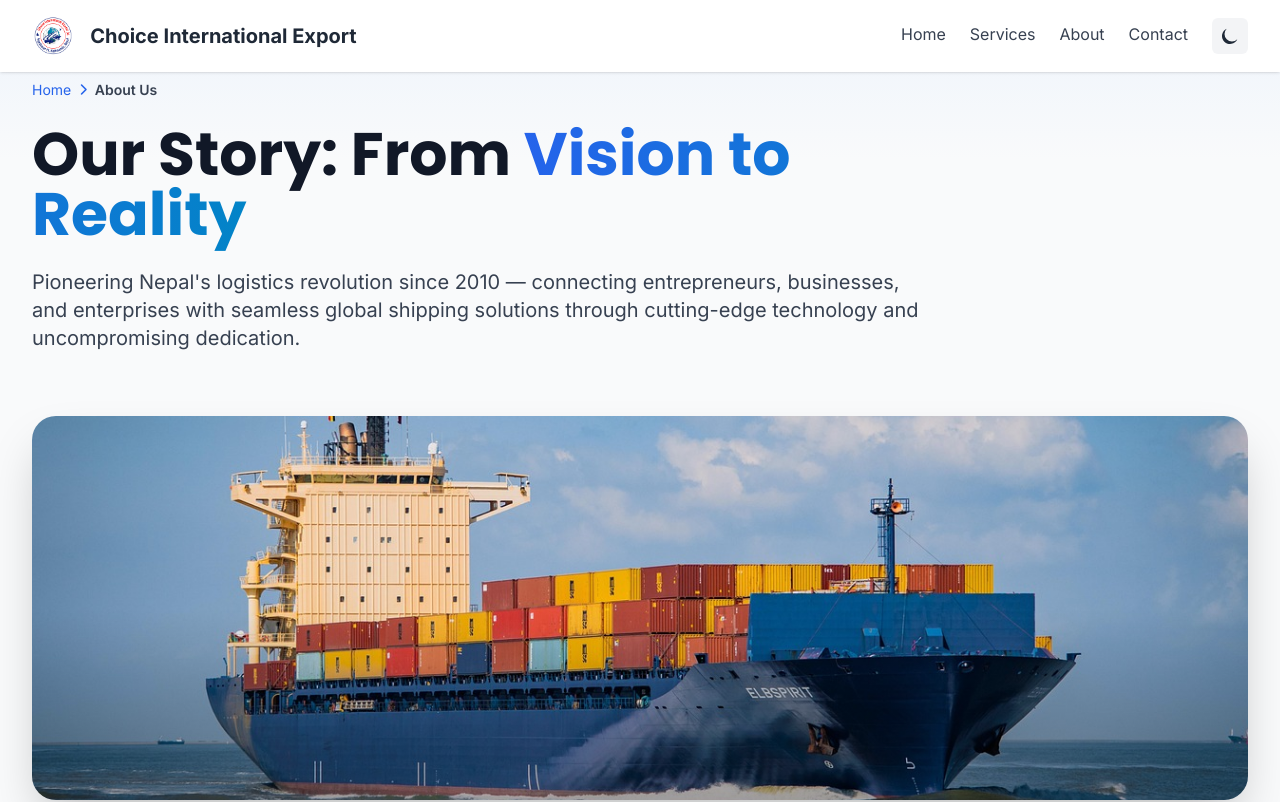
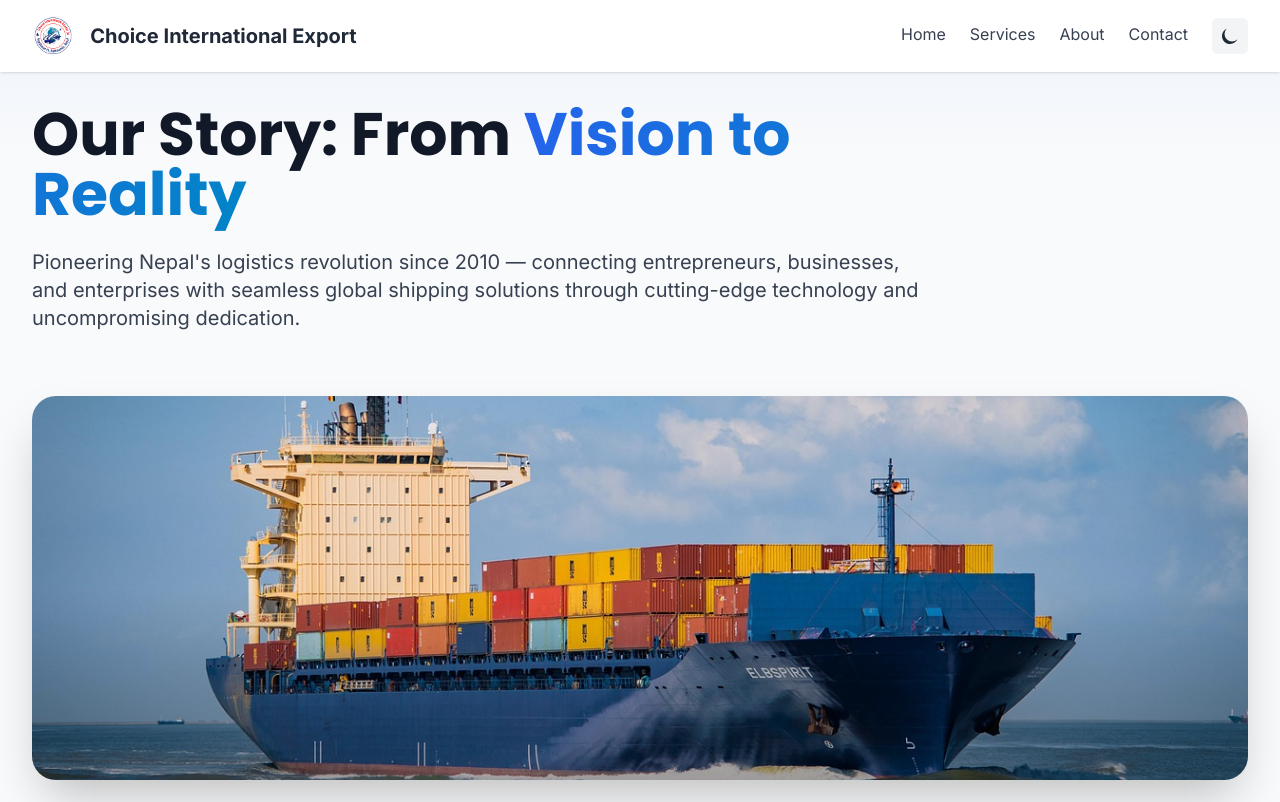
Before and after one commit to roshansth10/choice-export, a Next.js app: page /about in a window 1280 px wide. Shown: the top 802 px of the page. Built offline with nearby package versions, Linux system fonts and the light colour scheme.

Commit message:
contact
In navbar of about us ,the contact is linked , services is linked

```diff
--- a/components/AboutHero.js
+++ b/components/AboutHero.js
@@ -14,9 +14,7 @@ export default function AboutHero() {
         {/* Breadcrumb */}
         <div className="mb-12 md:mb-16">
           <nav className="flex items-center space-x-2 text-sm text-primary-600 dark:text-primary-400 mb-6">
-            <a href="/" className="hover:text-primary-700 dark:hover:text-primary-300 transition">Home</a>
-            <i className="fas fa-chevron-right text-xs"></i>
-            <span className="text-gray-700 dark:text-gray-300 font-semibold">About Us</span>
+
           </nav>
 
           <div className="max-w-4xl">
--- a/components/Header.js
+++ b/components/Header.js
@@ -1,30 +1,30 @@
 'use client';
 
-import { useState, useEffect } from 'react';
+import { useState, useEffect, useRef } from 'react';
 
 export default function Header() {
   const [isDark, setIsDark] = useState(false);
   const [isMobileMenuOpen, setIsMobileMenuOpen] = useState(false);
   const [isHidden, setIsHidden] = useState(false);
-  const [lastScrollY, setLastScrollY] = useState(0);
+  const lastScrollY = useRef(0);
 
   useEffect(() => {
     const handleScroll = () => {
       const currentScrollY = window.scrollY;
 
-      if (currentScrollY > lastScrollY && currentScrollY > 100) {
+      if (currentScrollY > lastScrollY.current && currentScrollY > 100) {
         setIsHidden(true);
       } else {
         setIsHidden(false);
       }
 
-      setLastScrollY(currentScrollY);
+      lastScrollY.current = currentScrollY;
     };
 
     window.addEventListener('scroll', handleScroll, { passive: true });
 
     return () => window.removeEventListener('scroll', handleScroll);
-  }, [lastScrollY]);
+  }, []);
 
   useEffect(() => {
     try {
@@ -51,13 +51,13 @@ export default function Header() {
 
   const navItems = [
     { name: 'Home', href: '/' },
-    { name: 'Services', href: '#services' },
+    { name: 'Services', href: '/#services' },
     { name: 'About', href: '/about' },
-    { name: 'Contact', href: '#contact' },
+    { name: 'Contact', href: '/#contact' },
   ];
 
   return (
-    <header className="fixed top-0 w-full z-50 bg-white dark:bg-gray-800 shadow">
+    <header className={`fixed top-0 w-full z-50 bg-white dark:bg-gray-800 shadow transition-transform duration-300 ease-in-out ${isHidden ? '-translate-y-full' : 'translate-y-0'}`}>
       <div className="container-custom py-4">
         <div className="flex items-center justify-between">
           <div className="flex items-center gap-2 sm:gap-4 flex-shrink-0">
@@ -154,10 +154,3 @@ export default function Header() {
     </header>
   );
 }
-// In components/Header.js, update the navItems array:
-const navItems = [
-  { name: 'Home', href: '/' },
-  { name: 'About Us', href: '/about' }, // Changed from #about to /about
-  { name: 'Services', href: '#services' },
-  // ... other items
-];
```
